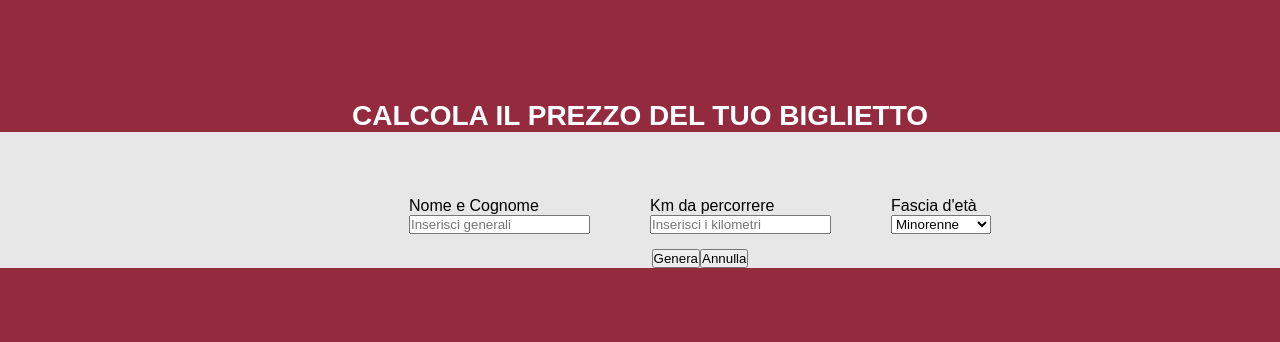
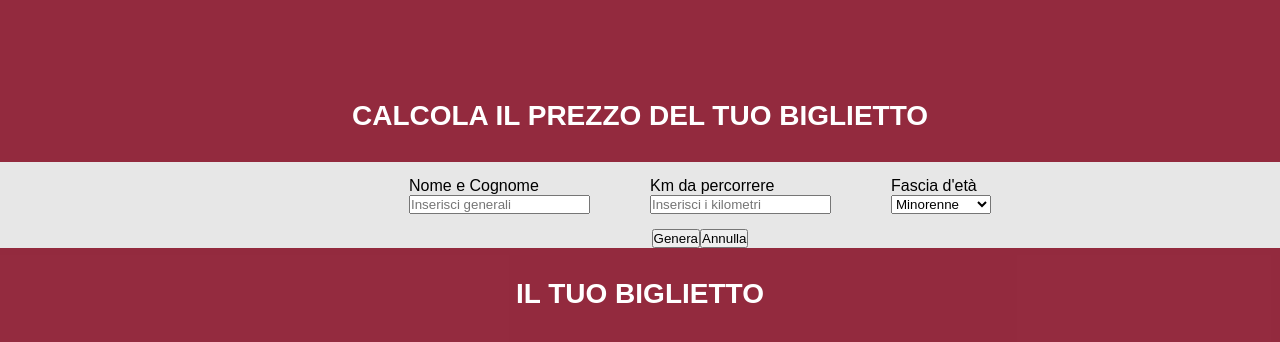
Before and after one commit to PietroMarrazzo/js-biglietto-treno-form, a plain HTML site: page index.html in a window 1280 px wide. Shown: the top 342 px of the page. Drawn offline with Linux system fonts and the light colour scheme.

Commit message:
css wip 3
working on display ticket

```diff
--- a/css/styles.css
+++ b/css/styles.css
@@ -14,7 +14,6 @@
 .container {
     width: 1400px;
     margin: 0px auto;
-    padding-top: 50px;
     background-color: rgb(231, 231, 231);
 }
 
@@ -48,8 +47,16 @@ h1 {
     font-size: 28px;
 }
 
-.pad-top100px {
+.pad-top100 {
     padding-top: 100px;
+}
+
+.pad-top30 {
+    padding-top: 30px;
+}
+
+.pad-bot30 {
+    padding-bottom: 30px;
 }
 
 /* info list UL */
--- a/index.html
+++ b/index.html
@@ -8,7 +8,7 @@
 </head>
 <body>
     <div class="background">
-        <h1 class="txt-center pad-top100px">
+        <h1 class="txt-center pad-top100 pad-bot30">
             Calcola il prezzo del tuo biglietto
         </h1>
         <div id="generatore" class="container">
@@ -40,12 +40,12 @@
                 </button>
             </div>
         </div>
-
+        <h1 class="txt-center pad-top30">
+            Il tuo biglietto
+        </h1>
         <!-- biglietto hidden/show -->
         <div id="biglietto" class="hidden">
-            <h1>
-                Il tuo biglietto
-            </h1>
+
             <div>
                 <h2>
                     Dettaglio passeggero
```
